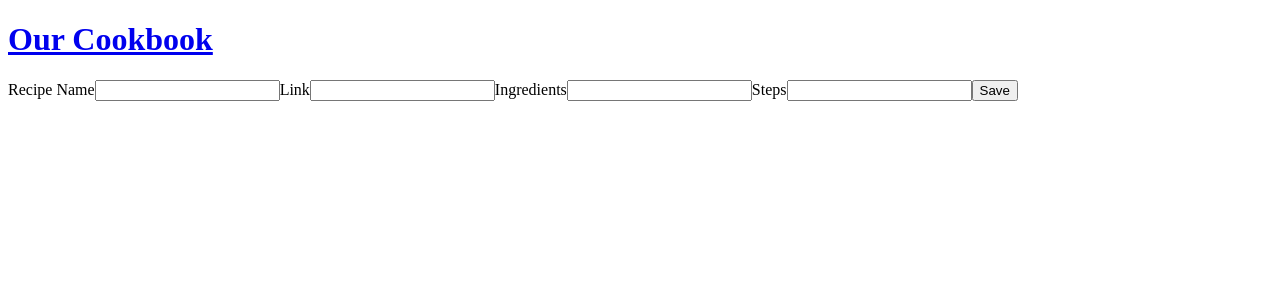
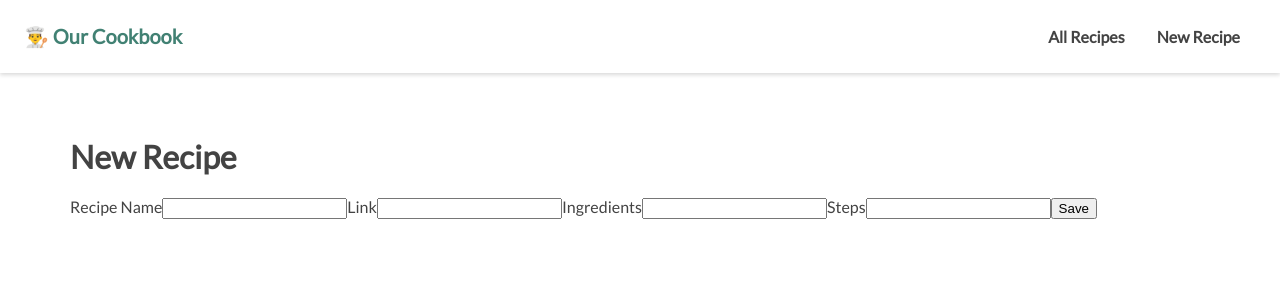
Before and after one commit to imraymondlee/our-cookbook, a React (Create React App) app in the folder client/: page /new-recipe in a window 1280 px wide. Shown: the top 300 px of the page. Built offline with nearby package versions, Linux system fonts and the light colour scheme.

Commit message:
Style main page

```diff
--- a/client/public/index.html
+++ b/client/public/index.html
@@ -7,8 +7,9 @@
     <meta name="theme-color" content="#000000" />
     <meta
       name="description"
-      content="Web site created using create-react-app"
+      content="Cookbook built with React"
     />
+    <link href="https://fonts.googleapis.com/css?family=Lato&display=swap" rel="stylesheet">
     <title>Our Cookbook</title>
   </head>
   <body>
--- a/client/src/components/App.js
+++ b/client/src/components/App.js
@@ -1,6 +1,7 @@
 import React from 'react';
-import { BrowserRouter as Router, Route, Link } from "react-router-dom";
+import { BrowserRouter as Router, Route } from "react-router-dom";
 
+import Nav from './Nav';
 import Home from './Home';
 import NewRecipe from './NewRecipe';
 import Recipe from './Recipe';
@@ -9,11 +10,13 @@ import EditRecipe from './EditRecipe';
 const App = () => {
   return (
     <Router>
-      <Link to="/"><h1>Our Cookbook</h1></Link>
-      <Route path="/" exact component={Home} />
-      <Route path="/new-recipe" component={NewRecipe} />
-      <Route path="/recipe/:id" component={Recipe} />
-      <Route path="/edit-recipe/:id" component={EditRecipe} />
+      <Nav />
+      <main>
+        <Route path="/" exact component={Home} />
+        <Route path="/new-recipe" component={NewRecipe} />
+        <Route path="/recipe/:id" component={Recipe} />
+        <Route path="/edit-recipe/:id" component={EditRecipe} />
+      </main>
     </Router>
   );
 }
--- a/client/src/components/Home.js
+++ b/client/src/components/Home.js
@@ -1,11 +1,10 @@
 import React from 'react';
 import RecipeList from './RecipeList';
-import { Link } from "react-router-dom";
 
 const Home = () => {
   return (
     <div>
-      <Link to="/new-recipe/">New</Link>
+      <h1>Recipes</h1>
       <RecipeList />
     </div>
   );
--- /dev/null
+++ b/client/src/components/Nav.js
@@ -0,0 +1,16 @@
+import React from 'react';
+import { Link } from "react-router-dom";
+
+const Nav = () => {
+  return (
+    <div className="nav">
+      <Link to="/" className="nav__logo">👨‍🍳 Our Cookbook</Link>
+      <div className="nav__links">
+        <Link to="/" className="nav__item">All Recipes</Link>
+        <Link to="/new-recipe/" className="nav__item">New Recipe</Link>
+      </div>
+    </div>
+  );
+}
+
+export default Nav;
--- a/client/src/components/NewRecipe.js
+++ b/client/src/components/NewRecipe.js
@@ -10,6 +10,8 @@ const NewRecipe = () => {
   const [submitForm] = useMutation(addRecipeMutation);
 
   return (
+    <div>
+      <h1>New Recipe</h1>
       <form onSubmit={e => {
             e.preventDefault();
             submitForm({ variables: { name: name, link: link, ingredients: ingredients, steps: steps }, refetchQueries: [{query:getRecipesQuery}] });
@@ -25,6 +27,7 @@ const NewRecipe = () => {
         <input id="steps" type="text" value={steps} onChange={(e)=>setSteps(e.target.value)} />
         <button>Save</button>
       </form>
+    </div>
   )
 }
 
--- /dev/null
+++ b/client/src/components/RecipeCard.js
@@ -0,0 +1,12 @@
+import React from 'react';
+import { Link } from 'react-router-dom';
+
+const RecipeCard = (props) => {
+  return (
+    <Link to={`/recipe/${props.id}`} className="recipe-card">
+      <div className="recipe-card__name">{props.name}</div>
+    </Link>
+  );
+}
+
+export default RecipeCard;
--- a/client/src/components/RecipeList.js
+++ b/client/src/components/RecipeList.js
@@ -1,5 +1,5 @@
 import React from 'react';
-import { Link } from 'react-router-dom';
+import RecipeCard from './RecipeCard';
 import {getRecipesQuery} from '../queries/queries';
 import { useQuery } from '@apollo/react-hooks';
 
@@ -9,16 +9,16 @@ const RecipeList = () => {
   if (error) return <p>ERROR</p>;
 
   return (
-    <div>
-      <ul>
+    <div className="recipe-grid">
       {
         data.recipes.map(recipe => {
           return(
-              <li key={recipe.id}><Link to={`/recipe/${recipe.id}`}>{recipe.name}</Link></li>
+            <div className="recipe-grid__item">
+              <RecipeCard id={recipe.id} name={recipe.name} />
+            </div>
           );
         })
       }
-      </ul>
     </div>
   );
 }
--- a/client/src/index.js
+++ b/client/src/index.js
@@ -1,5 +1,6 @@
 import React from 'react';
 import ReactDOM from 'react-dom';
+import './style.scss';
 import App from './components/App';
 import ApolloClient from 'apollo-boost';
 import { ApolloProvider } from 'react-apollo';
--- /dev/null
+++ b/client/src/style.scss
@@ -0,0 +1,80 @@
+$primary: rgb(65,129,115);
+$background: rgb(243,247,253);
+$body: #434343;
+
+body {
+  margin: 0;
+  font-family: 'Lato', sans-serif;
+  color: $body;
+}
+
+.nav {
+  display: flex;
+  justify-content: space-between;
+  align-items: center;
+  margin-bottom: 4rem;
+  background-color: white;
+  box-shadow: 0 2px 4px rgba(0,0,0,0.15);
+  padding: 1.5rem;
+
+  &__logo {
+    color: $primary;
+    font-weight: 800;
+    font-size: 1.25rem;
+    text-decoration: none;
+  }
+
+  &__links {
+
+  }
+
+  &__item {
+    padding: 1rem;
+    color: $body;
+    font-weight: 800;
+    text-decoration: none;
+  }
+}
+
+main {
+  max-width: 1140px;
+  margin: auto;
+}
+
+.recipe-grid {
+  display: flex;
+  flex-flow: row wrap;
+  justify-content: flex-start;
+
+  &__item {
+    box-sizing: border-box;
+    flex-basis: 100%;
+    position: relative;
+    padding: 0.5rem;
+  }
+}
+@media(min-width: 560px) {
+  .recipe-grid__item {
+    flex-basis: 50%;
+  }
+}
+
+@media(min-width: 960px) {
+  .recipe-grid__item {
+    flex-basis: 33.3%;
+  }
+}
+
+.recipe-card {
+  display: block;
+  box-shadow: 0 2px 9px 0 #bfcbdd;
+  border-radius: 5px;
+  border: none;
+  padding: 1rem;
+  text-decoration: none;
+
+  &__name {
+    font-weight: 800;
+    color: $body;
+  }
+}
```
Also changed, not shown: 1 other file (tests, documents, lock files or other folders). Lines whose indentation alone changed are shown as unchanged.
